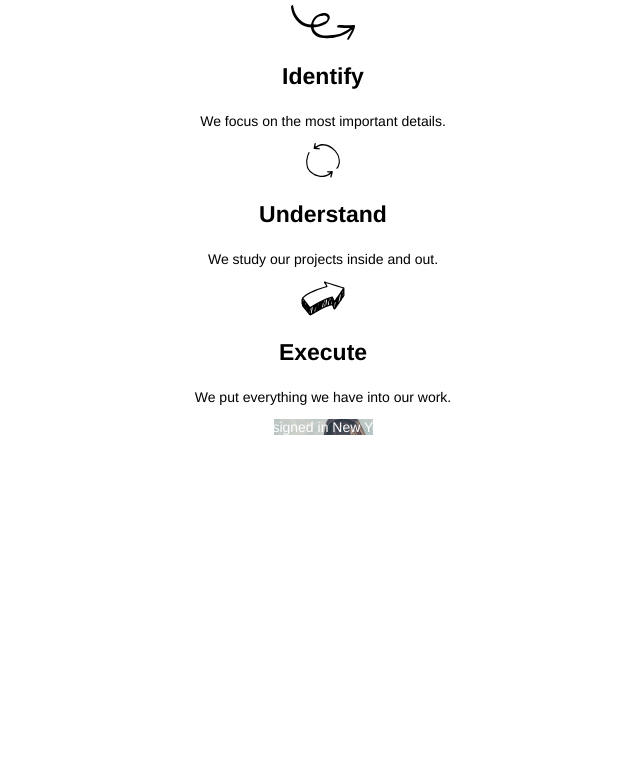
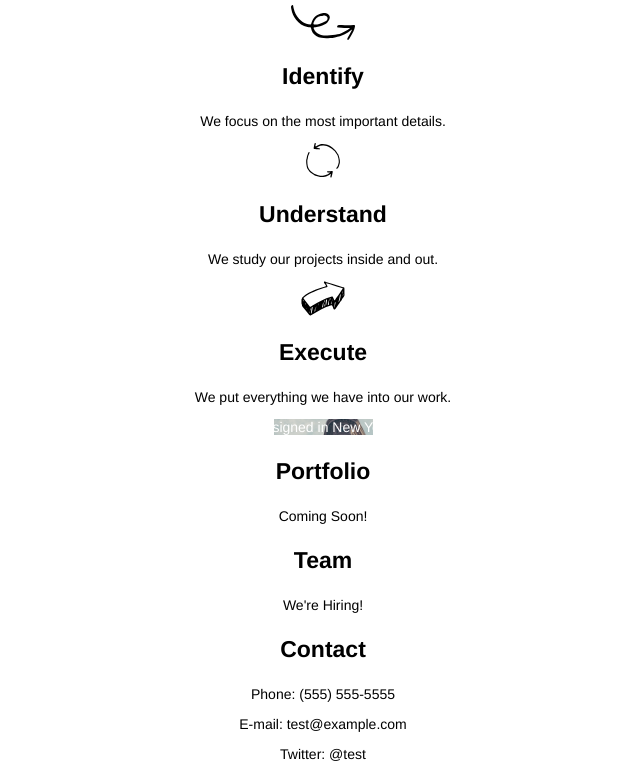
Before and after one commit to egad1868/broadway, a plain HTML site: page index.html in a window 1280 px wide. Shown: the part 393-1169 px from the top of the page, without its empty margins (325-965 px from the left). Before the commit the page ends 836 px from the top, so only its background shows below. Drawn offline with Linux system fonts and the light colour scheme; files whose address does not match are found by name.

Commit message:
Add design section

```diff
--- a/index.html
+++ b/index.html
@@ -30,6 +30,15 @@
     </div>
     <div class="divider">Designed in New York</div>
     <!--Design Section -->
+    <h3>Portfolio</h3>
+    <p>Coming Soon!</p>
+    <h3>Team</h3>
+    <p>We're Hiring!</p>
+    <h3>Contact</h3>
+    <p> Phone: (555) 555-5555</p>
+    <p>E-mail: test@example.com</p>
+    <p>Twitter: @test</p>
     <!--Footer Section -->
+
   </body>
 </html>
```
